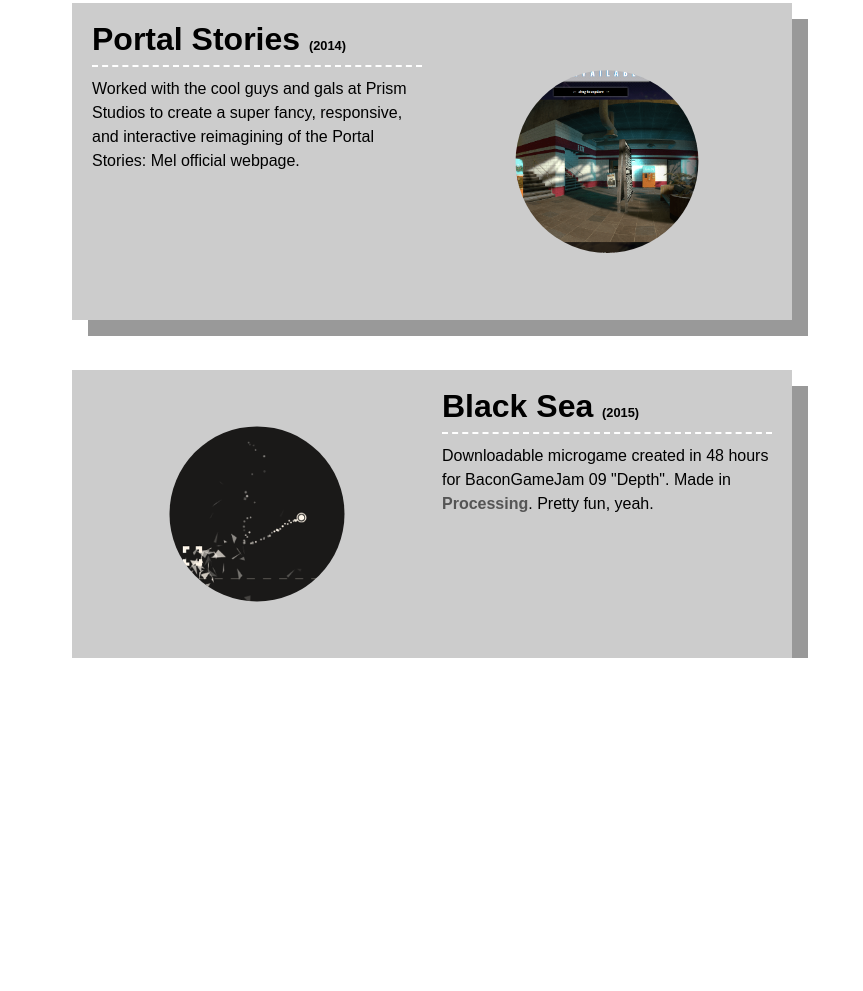
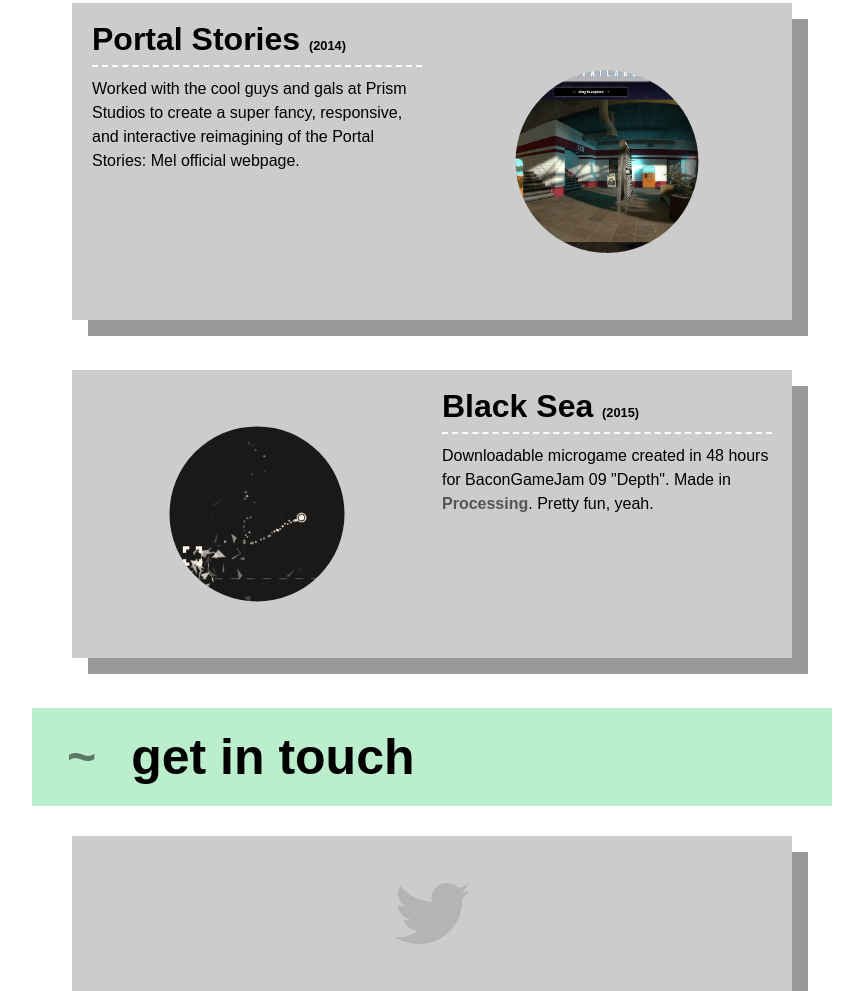
Before and after one commit to quat1024/quat1024.github.io, a plain HTML site: page index.html in a window 1280 px wide. Shown: the part 309-1300 px from the top of the page, without its empty margins (208-1071 px from the left). Before the commit the page ends 967 px from the top, so only its background shows below. Drawn offline with Linux system fonts and the light colour scheme; a web font is replaced by a local one.

Commit message:
add 1st contact icon + container
TODO: Scratch, Github, Steam + links

```diff
--- a/index.html
+++ b/index.html
@@ -31,10 +31,15 @@
 					Downloadable microgame created in 48 hours for BaconGameJam 09 "Depth". Made in <a href="http://processing.org">Processing</a>. Pretty fun, yeah.
 				</div>
 			</div>
-			<!--<h1 class="green">get in touch</h1>
+			<h1 class="green">get in touch</h1>
 			<div class="unit">
-				Put stuff here lallala
-			</div>-->
+				<div class="contacticons">
+					<img src="./img/logos/twit.png" /> <!-- TODO: change color of icons + linky -->
+					<!-- Scratch -->
+					<!-- Github -->
+					<!-- Steam prolly -->
+				</div>
+			</div>
 		</div>
 	</body>
 </html>
--- a/style.css
+++ b/style.css
@@ -145,3 +145,10 @@
 a:hover {
 	text-decoration: underline;
 }
+
+.contacticons {
+	margin: 20 auto;
+	padding: 0px;
+	height: 75px;
+	text-align: center;
+}
```
